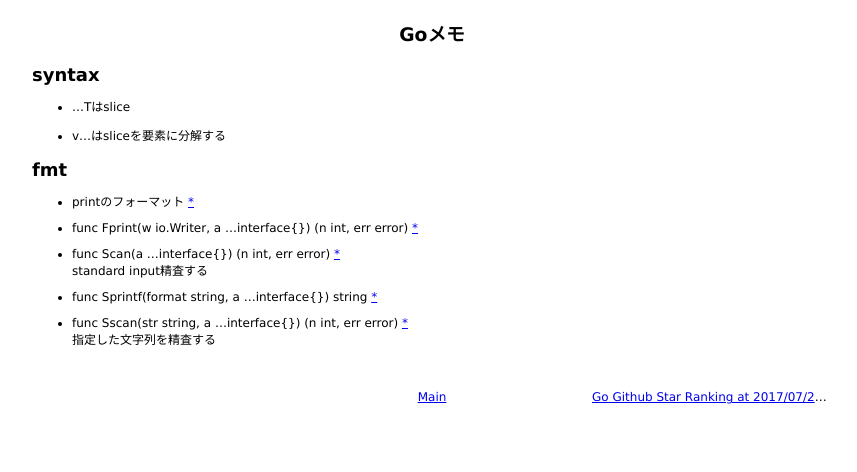
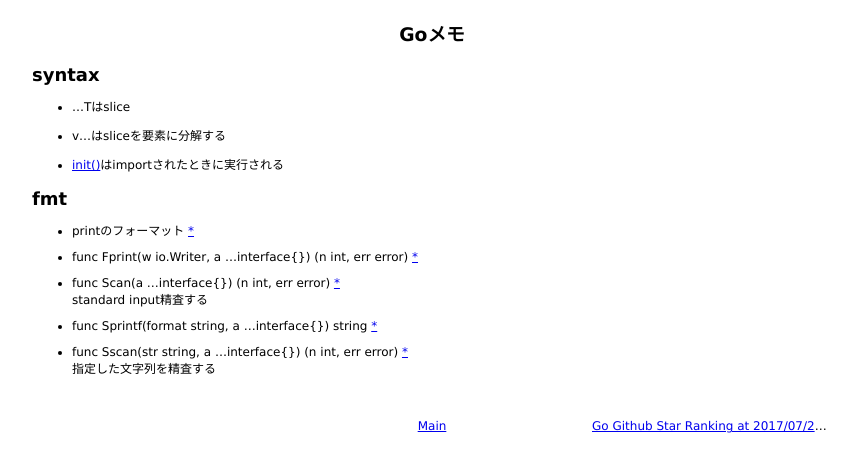
Before and after one commit to 38elements/38elements.github.com, a Jekyll site: the page built from _posts/2017-08-12-go.md, in a window 1280 px wide. Shown: the top 472 px of the page, without its empty margins (208-1065 px from the left). Built offline with Jekyll 4.4.1, drawn with Linux system fonts in a browser that asks for light colours.

Commit message:
Update 2017-08-12-go.md

```diff
--- a/_posts/2017-08-12-go.md
+++ b/_posts/2017-08-12-go.md
@@ -8,6 +8,9 @@ title: Goメモ
 * ...Tはslice
 
 * v...はsliceを要素に分解する
+
+* [init()](https://golang.org/doc/effective_go.html#init)はimportされたときに実行される
+
 
 ## fmt
 
```
